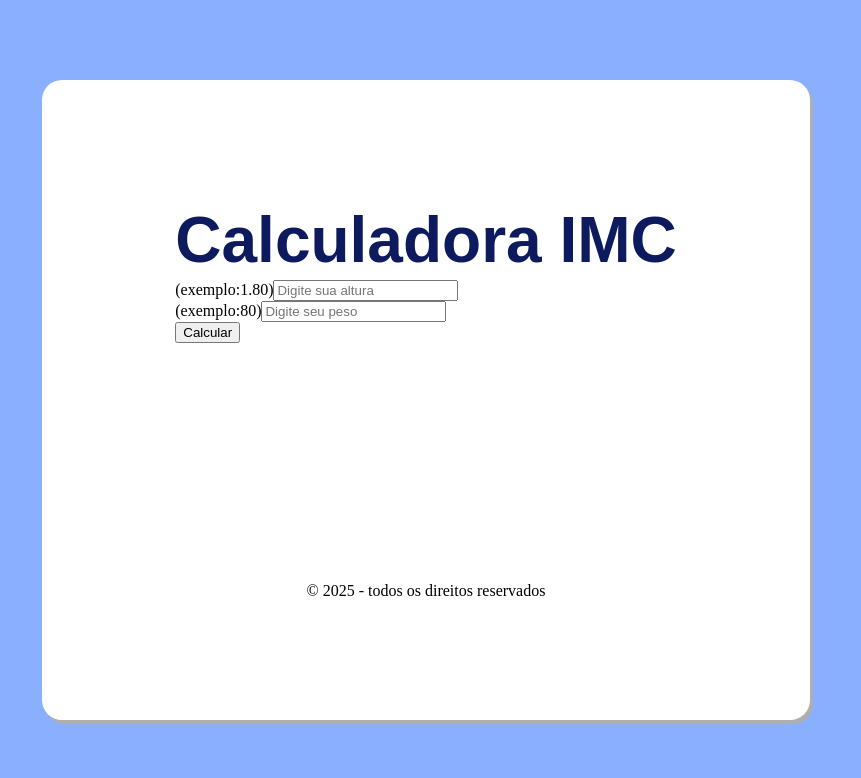
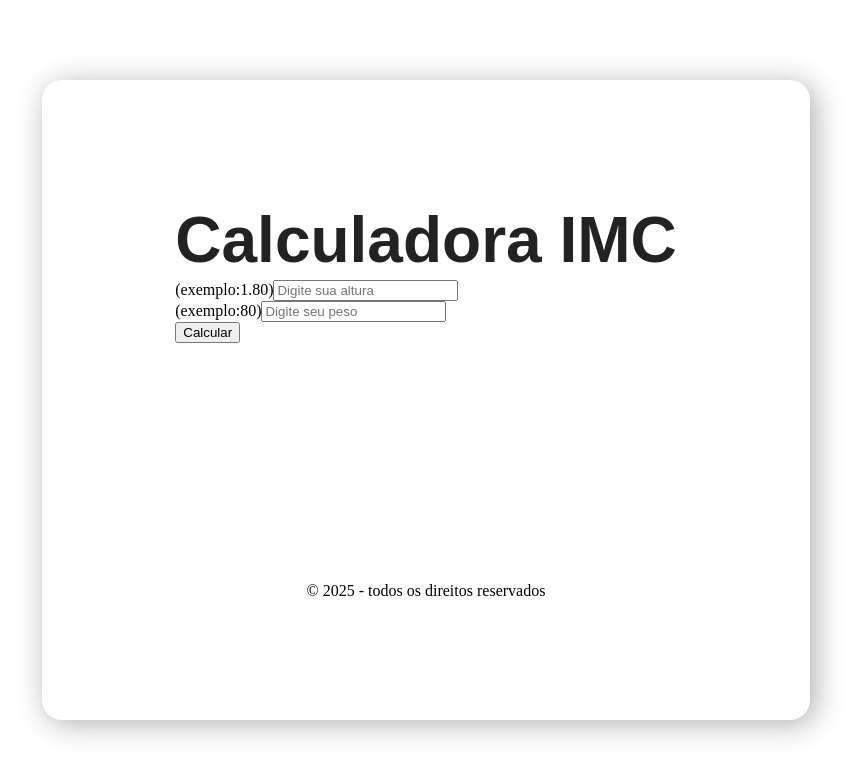
Before and after one commit to phsushi/cpCidade, a React (Vite) app: page / in a window 1280 px wide. Shown: the top 778 px of the page, without its empty margins (214-1075 px from the left). Built offline with nearby package versions, Linux system fonts and the light colour scheme.

Commit message:
Definição da cor de fundo e fontes

```diff
--- a/src/css/global.css
+++ b/src/css/global.css
@@ -3,7 +3,6 @@
     margin: auto 0;
 }
 body{
-    background-color: rgb(138, 175, 255);
     display: flex;
     justify-content: center;
     align-items: center;
@@ -18,5 +17,5 @@ body{
     height: 80vh;
     background-color: #fff;
     border-radius: 20px;
-    box-shadow: 3px 4px 1px rgb(175, 175, 175);
+    box-shadow: 5px 4px 30px rgb(175, 175, 175);
 }
--- a/src/css/header.css
+++ b/src/css/header.css
@@ -8,5 +8,5 @@
     font-size: 5vw;
     font-family:Arial, Helvetica, sans-serif;
     font-weight: bold;
-    color: #0d1b5e;
+    color: #222;
 }
```
